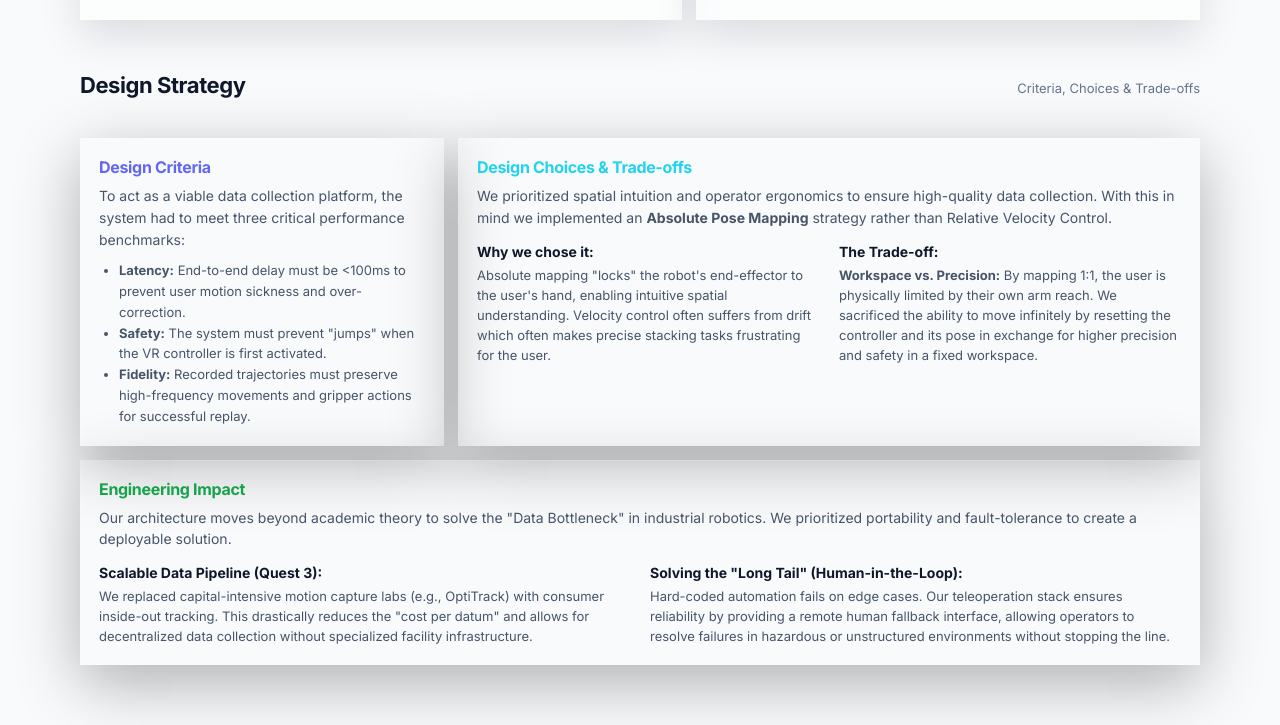
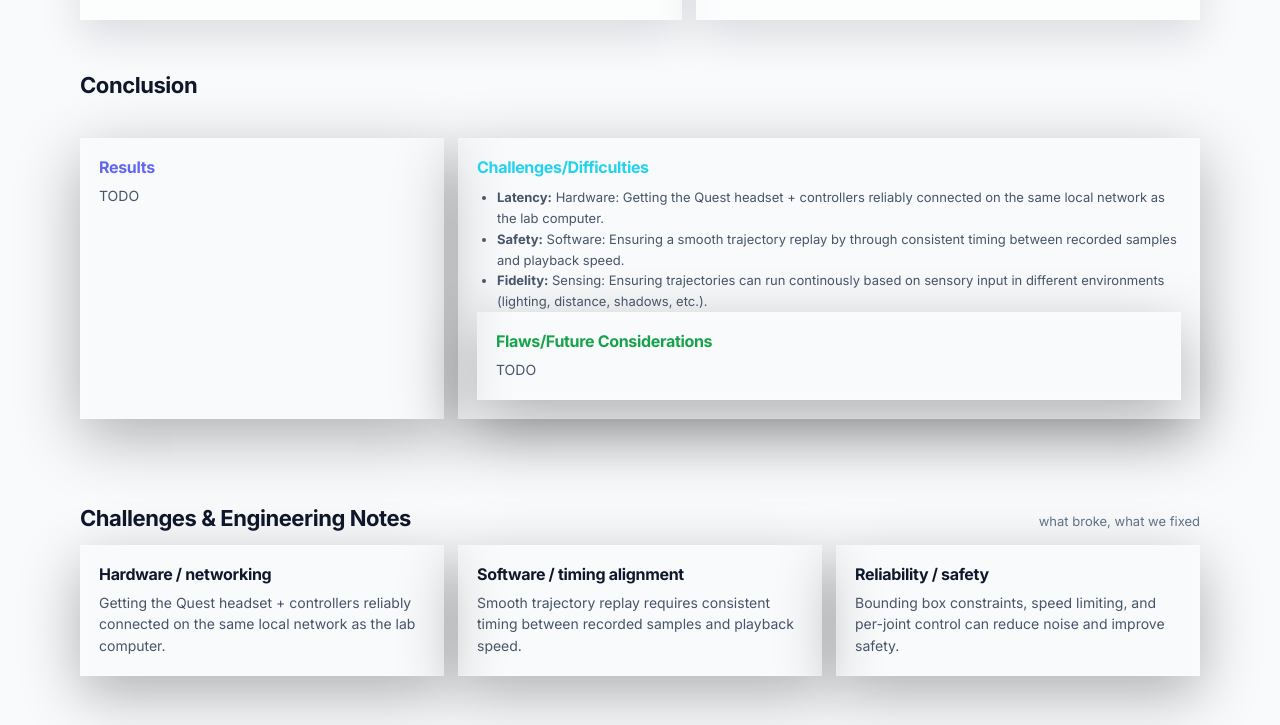
Before and after one commit to zhenga1/vr-teleop-robotics, a plain HTML site: page index.html in a window 1280 px wide. Shown: the part 5358-6083 px from the top of the page. Drawn offline with Linux system fonts and the light colour scheme.

Commit message:
Update design section with conclusion and challenges

```diff
--- a/index.html
+++ b/index.html
@@ -1163,61 +1163,32 @@ if cv2.inRange(hsv, blue_lo, blue_hi).any():
     <div class="wrap">
 
       <div class="section-title" style="margin-bottom: 40px;">
-        <h2>Design Strategy</h2>
-        <p>Criteria, Choices & Trade-offs</p>
+        <h2>Conclusion</h2>
       </div>
 
       <div class="grid-3" style="margin-bottom: 60px;">
         <div class="panel">
-          <h3 style="color: var(--brand);">Design Criteria</h3>
-          <p>
-            To act as a viable data collection platform, the system had to meet three critical performance benchmarks:
-          </p>
-          <ul style="margin: 10px 0 0; padding-left: 20px; font-size: 13px; color: var(--muted); line-height: 1.6;">
-            <li><strong>Latency:</strong> End-to-end delay must be <100ms to prevent user motion sickness and over-correction.</li>
-            <li><strong>Safety:</strong> The system must prevent "jumps" when the VR controller is first activated.</li>
-            <li><strong>Fidelity:</strong> Recorded trajectories must preserve high-frequency movements and gripper actions for successful replay.</li>
+          <h3 style="color: var(--brand);">Results</h3>
+          <p>
+            TODO
+          </p>
+        </div>
+
+        <div class="panel" style="grid-column: span 2;">
+          <h3 style="color: var(--accent);">Challenges/Difficulties</h3>
+          <p>
+            <ul style="margin: 10px 0 0; padding-left: 20px; font-size: 13px; color: var(--muted); line-height: 1.6;">
+              <li><strong>Latency:</strong> Hardware: Getting the Quest headset + controllers reliably connected on the same local network as the lab computer.</li>
+              <li><strong>Safety:</strong> Software: Ensuring a smooth trajectory replay by through consistent timing between recorded samples and playback speed.</li>
+              <li><strong>Fidelity:</strong> Sensing: Ensuring trajectories can run continously based on sensory input in different environments (lighting, distance, shadows, etc.).</li>
           </ul>
-        </div>
-
-        <div class="panel" style="grid-column: span 2;">
-          <h3 style="color: var(--accent);">Design Choices & Trade-offs</h3>
-          <p>
-            We prioritized spatial intuition and operator ergonomics to ensure high-quality data collection. With this in mind we implemented an <strong>Absolute Pose Mapping</strong> strategy rather than Relative Velocity Control.
-          </p>
-          <div style="display: grid; grid-template-columns: 1fr 1fr; gap: 20px; margin-top: 12px;">
-            <div>
-              <strong style="color: var(--text); font-size: 14px;">Why we chose it:</strong>
-              <p style="font-size: 13px; margin-top: 4px;">
-                Absolute mapping "locks" the robot's end-effector to the user's hand, enabling intuitive spatial understanding. Velocity control often suffers from drift which often makes precise stacking tasks frustrating for the user.
-              </p>
-            </div>
-            <div>
-              <strong style="color: var(--text); font-size: 14px;">The Trade-off:</strong>
-              <p style="font-size: 13px; margin-top: 4px;">
-                <strong>Workspace vs. Precision:</strong> By mapping 1:1, the user is physically limited by their own arm reach. We sacrificed the ability to move infinitely by resetting the controller and its pose in exchange for higher precision and safety in a fixed workspace.
-              </p>
-            </div>
-          </div>
-        </div>
+          </p>
 
         <div class="panel" style="grid-column: span 3;">
-          <h3 style="color: var(--ok);">Engineering Impact</h3>
-          <p>
-            Our architecture moves beyond academic theory to solve the "Data Bottleneck" in industrial robotics. We prioritized portability and fault-tolerance to create a deployable solution.
-          </p>
-          <div style="display: grid; grid-template-columns: 1fr 1fr; gap: 20px; margin-top: 12px;">
-            <div>
-              <strong style="color: var(--text); font-size: 14px;">Scalable Data Pipeline (Quest 3):</strong>
-              <p style="font-size: 13px; margin-top: 4px;">
-                We replaced capital-intensive motion capture labs (e.g., OptiTrack) with consumer inside-out tracking. This drastically reduces the "cost per datum" and allows for decentralized data collection without specialized facility infrastructure.
-              </p>
-            </div>
-            <div>
-              <strong style="color: var(--text); font-size: 14px;">Solving the "Long Tail" (Human-in-the-Loop):</strong>
-              <p style="font-size: 13px; margin-top: 4px;">
-                Hard-coded automation fails on edge cases. Our teleoperation stack ensures reliability by providing a remote human fallback interface, allowing operators to resolve failures in hazardous or unstructured environments without stopping the line.
-              </p>
+          <h3 style="color: var(--ok);">Flaws/Future Considerations</h3>
+          <p>
+            TODO
+          </p>
             </div>
           </div>
         </div>
```
